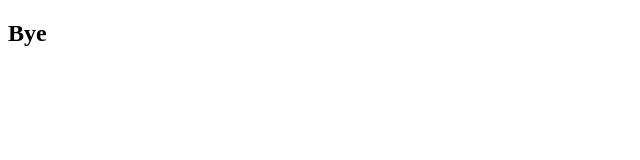
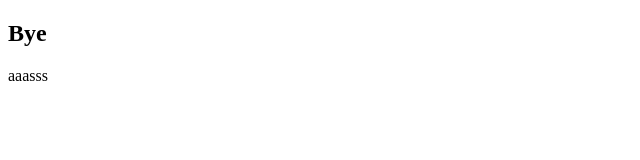
Before and after one commit to new156/borntodev, a plain HTML site: page hi.html in a window 1280 px wide. Shown: the full height of the page, 0-640 px from the left. Drawn offline with Linux system fonts and the light colour scheme.

Commit message:
newfile1

```diff
--- a/hi.html
+++ b/hi.html
@@ -7,5 +7,6 @@
 </head>
 <body>
     <h2>Bye</h2>
+    aaasss
 </body>
 </html>
```
